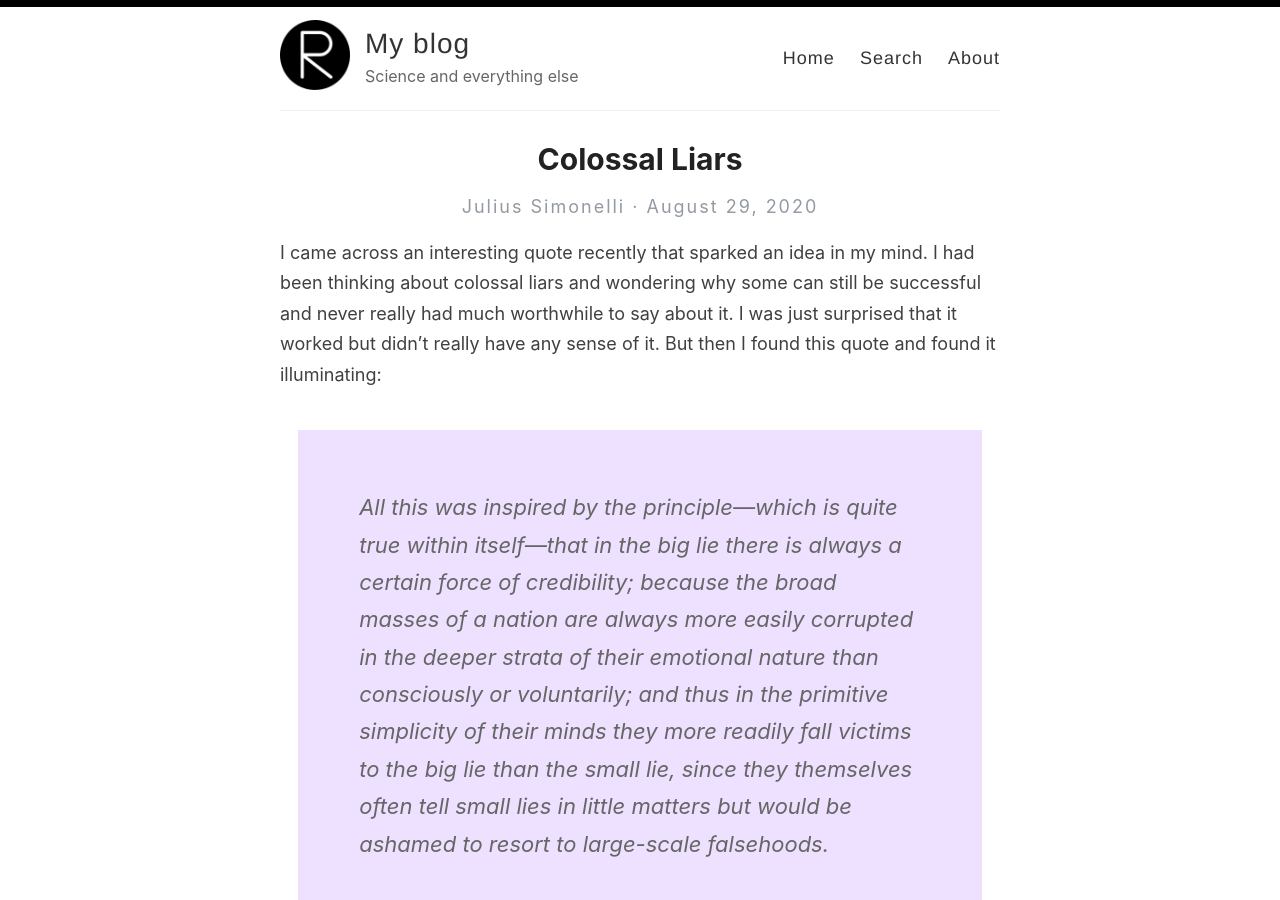
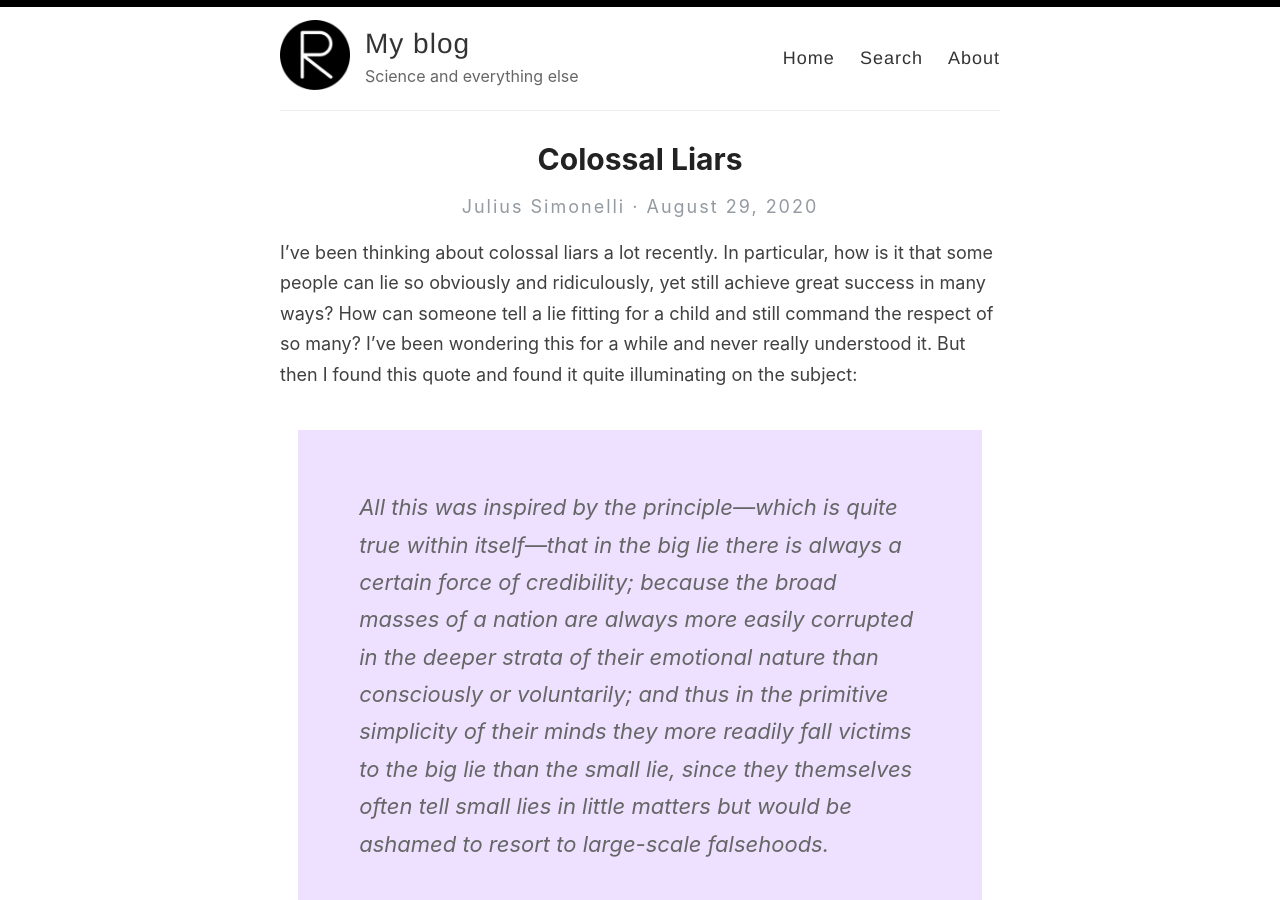
Before and after one commit to jss367/blog, a Jekyll site: the page built from _posts/2020-08-29-colossal-liars.md, in a window 1280 px wide and 900 px high. Built offline with Jekyll 4.4.1, drawn with Linux system fonts in a browser that asks for light colours.

Commit message:
Update 2020-08-29-colossal-liars.md

```diff
--- a/_posts/2020-08-29-colossal-liars.md
+++ b/_posts/2020-08-29-colossal-liars.md
@@ -3,9 +3,7 @@ layout: post
 title: "Colossal Liars"
 ---
 
-
-I came across an interesting quote recently that sparked an idea in my mind. I had been thinking about colossal liars and wondering why some can still be successful and never really had much worthwhile to say about it. I was just surprised that it worked but didn't really have any sense of it. But then I found this quote and found it illuminating:
-
+I've been thinking about colossal liars a lot recently. In particular, how is it that some people can lie so obviously and ridiculously, yet still achieve great success in many ways? How can someone tell a lie fitting for a child and still command the respect of so many? I've been wondering this for a while and never really understood it. But then I found this quote and found it quite illuminating on the subject:
 
 >> All this was inspired by the principle—which is quite true within itself—that in the big lie there is always a certain force of credibility; because the broad masses of a nation are always more easily corrupted in the deeper strata of their emotional nature than consciously or voluntarily; and thus in the primitive simplicity of their minds they more readily fall victims to the big lie than the small lie, since they themselves often tell small lies in little matters but would be ashamed to resort to large-scale falsehoods.
 
```
